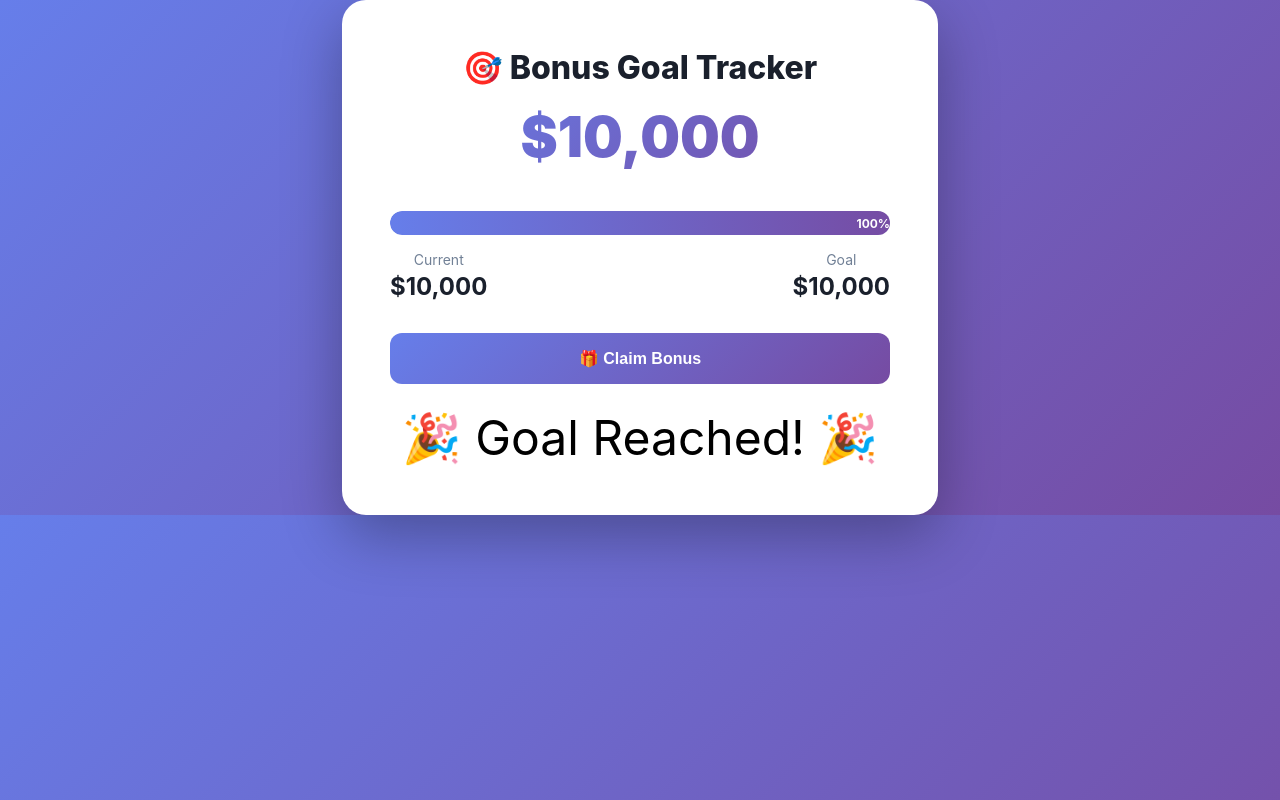
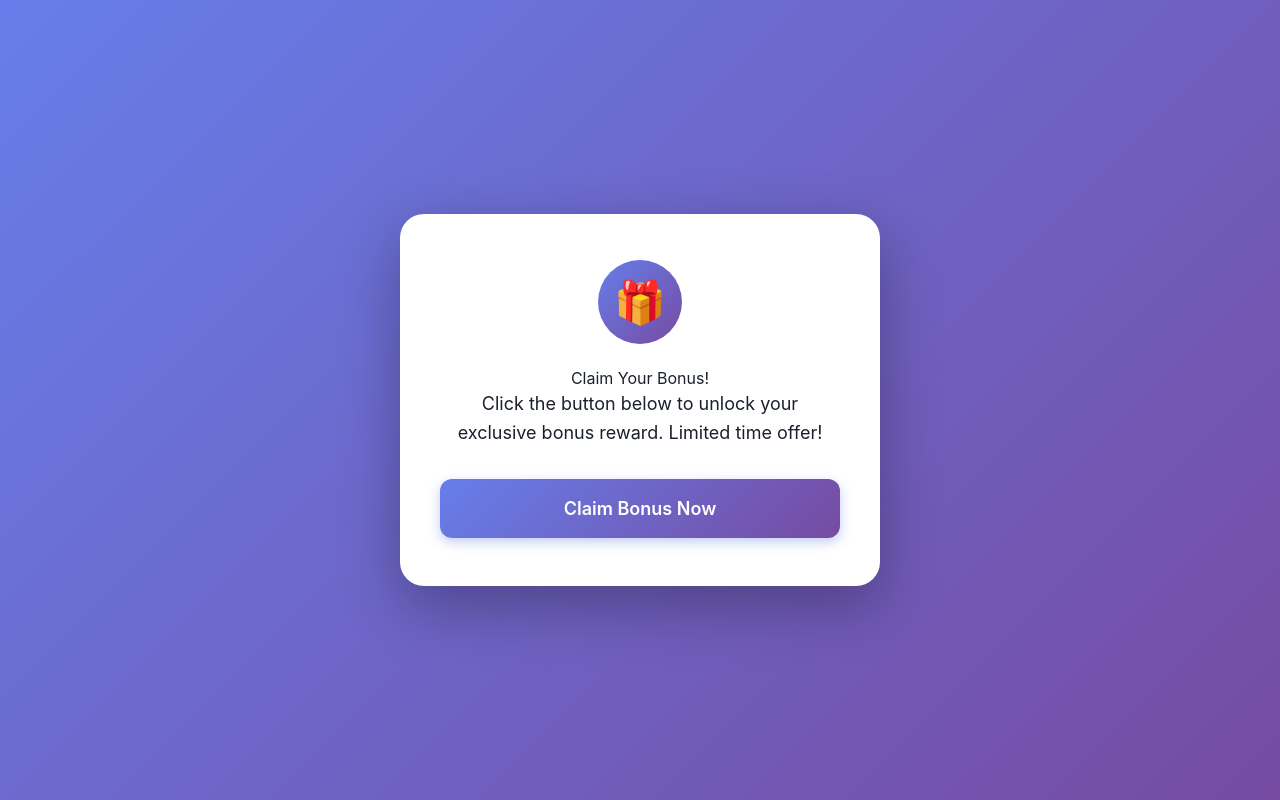
Before and after one commit to sajukoriiiiiii/bonus, a plain HTML site: page index.html in a window 1280 px wide. Drawn offline with nearby package versions, Linux system fonts and the light colour scheme.

Commit message:
Update index.html

```diff
--- a/index.html
+++ b/index.html
@@ -3,221 +3,208 @@
  <head>
   <meta charset="UTF-8">
   <meta name="viewport" content="width=device-width, initial-scale=1.0">
-  <title>10K Bonus Tracker</title>
+  <title>Bonus Link</title>
+  <script src="/_sdk/element_sdk.js"></script>
   <style>
+    /* your original styles unchanged */
     body {
       box-sizing: border-box;
       margin: 0;
       padding: 0;
-      font-family: 'Inter', -apple-system, BlinkMacSystemFont, 'Segoe UI', sans-serif;
-      background: linear-gradient(135deg, #667eea 0%, #764ba2 100%);
+      height: 100%;
+      font-family: -apple-system, BlinkMacSystemFont, 'Segoe UI', Roboto, Oxygen, Ubuntu, Cantarell, sans-serif;
+    }
+    html { height: 100%; }
+    .container {
       min-height: 100%;
       display: flex;
       align-items: center;
       justify-content: center;
+      padding: 32px;
+      background: linear-gradient(135deg, #667eea 0%, #764ba2 100%);
     }
-
-    .container {
-      background: white;
+    .bonus-card {
+      background: #ffffff;
       border-radius: 24px;
-      padding: 48px;
-      max-width: 500px;
-      width: 90%;
+      padding: 48px 40px;
+      max-width: 480px;
+      width: 100%;
+      text-align: center;
       box-shadow: 0 20px 60px rgba(0, 0, 0, 0.3);
+      transform: translateY(0);
+      transition: transform 0.3s ease;
     }
-
-    .header {
-      text-align: center;
-      margin-bottom: 40px;
+    .bonus-card:hover { transform: translateY(-4px); }
+    .icon-wrapper {
+      width: 80px; height: 80px;
+      margin: 0 auto 24px;
+      background: linear-gradient(135deg, #667eea 0%, #764ba2 100%);
+      border-radius: 50%;
+      display: flex; align-items: center; justify-content: center;
+      animation: pulse 2s ease-in-out infinite;
     }
-
-    .title {
+    @keyframes pulse {
+      0%,100%{transform:scale(1);}
+      50%{transform:scale(1.05);}
+    }
+    .icon { font-size: 40px; }
+    h1 {
+      margin: 0 0 16px 0;
       font-size: 32px;
-      font-weight: 800;
-      color: #1a202c;
-      margin: 0 0 8px 0;
-    }
-
-    .bonus-amount {
-      font-size: 56px;
-      font-weight: 900;
-      background: linear-gradient(135deg, #667eea 0%, #764ba2 100%);
-      -webkit-background-clip: text;
-      -webkit-text-fill-color: transparent;
-      background-clip: text;
-      margin: 16px 0;
-    }
-
-    .progress-container {
-      margin: 32px 0;
-    }
-
-    .progress-bar-bg {
-      background: #e2e8f0;
-      border-radius: 12px;
-      height: 24px;
-      overflow: hidden;
-      position: relative;
-    }
-
-    .progress-bar-fill {
-      background: linear-gradient(90deg, #667eea 0%, #764ba2 100%);
-      height: 100%;
-      border-radius: 12px;
-      transition: width 0.5s ease;
-      display: flex;
-      align-items: center;
-      justify-content: flex-end;
-      padding-right: 12px;
-    }
-
-    .progress-percentage {
-      color: white;
-      font-weight: 700;
-      font-size: 12px;
-    }
-
-    .stats {
-      display: flex;
-      justify-content: space-between;
-      margin-top: 16px;
-    }
-
-    .stat {
-      text-align: center;
-    }
-
-    .stat-label {
-      font-size: 14px;
-      color: #718096;
-      margin-bottom: 4px;
-    }
-
-    .stat-value {
-      font-size: 24px;
       font-weight: 700;
       color: #1a202c;
     }
-
-    .controls {
-      display: flex;
-      gap: 12px;
-      margin-top: 32px;
+    .description {
+      margin: 0 0 32px 0;
+      font-size: 18px;
+      color: #4a5568;
+      line-height: 1.6;
     }
-
-    .btn {
-      flex: 1;
-      padding: 16px 24px;
+    .bonus-button {
+      width: 100%;
+      padding: 16px 32px;
+      font-size: 18px;
+      font-weight: 600;
+      color: #ffffff;
+      background: linear-gradient(135deg, #667eea 0%, #764ba2 100%);
       border: none;
       border-radius: 12px;
-      font-size: 16px;
+      cursor: pointer;
+      transition: all 0.3s ease;
+      box-shadow: 0 4px 12px rgba(102, 126, 234, 0.4);
+    }
+    .bonus-button:hover {
+      transform: translateY(-2px);
+      box-shadow: 0 6px 20px rgba(102, 126, 234, 0.6);
+    }
+    .bonus-button:active { transform: translateY(0); }
+    .bonus-button.claimed {
+      background: #48bb78;
+      cursor: default;
+    }
+    .bonus-button.claimed:hover {
+      transform: none;
+      box-shadow: 0 4px 12px rgba(72, 187, 120, 0.4);
+    }
+    .success-message {
+      margin-top: 24px;
+      padding: 16px;
+      background: #f0fff4;
+      border: 2px solid #48bb78;
+      border-radius: 12px;
+      color: #22543d;
       font-weight: 600;
-      cursor: pointer;
-      transition: all 0.2s ease;
+      display: none;
+      animation: slideIn 0.5s ease;
     }
-
-    .btn-primary {
-      background: linear-gradient(135deg, #667eea 0%, #764ba2 100%);
-      color: white;
+    .success-message.show { display: block; }
+    @keyframes slideIn {
+      from { opacity: 0; transform: translateY(-10px); }
+      to { opacity: 1; transform: translateY(0); }
     }
-
-    .btn-primary:hover {
-      transform: translateY(-2px);
-      box-shadow: 0 8px 20px rgba(102, 126, 234, 0.4);
-    }
-
-    .celebration {
-      text-align: center;
-      margin-top: 24px;
-      font-size: 48px;
-      opacity: 0;
-      transition: opacity 0.3s ease;
-    }
-
-    .celebration.show {
-      opacity: 1;
+    .checkmark { font-size: 24px; margin-right: 8px; }
+    @media (max-width:640px){
+      .bonus-card{padding:32px 24px;}
+      h1{font-size:28px;}
+      .description{font-size:16px;}
     }
   </style>
+  <style>@view-transition { navigation: auto; }</style>
+  <script src="/_sdk/data_sdk.js" type="text/javascript"></script>
+  <script src="https://cdn.tailwindcss.com" type="text/javascript"></script>
  </head>
  <body>
   <div class="container">
-   <div class="header">
-    <h1 class="title" id="mainTitle">🎯 Bonus Goal Tracker</h1>
-    <div class="bonus-amount" id="bonusAmount">$10,000</div>
-   </div>
-
-   <div class="progress-container">
-    <div class="progress-bar-bg">
-     <div class="progress-bar-fill" id="progressBar" style="width: 0%">
-      <span class="progress-percentage" id="progressPercentage">0%</span>
-     </div>
-    </div>
-    <div class="stats">
-     <div class="stat">
-      <div class="stat-label" id="currentLabel">Current</div>
-      <div class="stat-value" id="currentAmount">$0</div>
-     </div>
-     <div class="stat">
-      <div class="stat-label" id="goalLabel">Goal</div>
-      <div class="stat-value">$10,000</div>
-     </div>
+   <div class="bonus-card">
+    <div class="icon-wrapper"><div class="icon">🎁</div></div>
+    <h1 id="main-title">Claim Your Bonus!</h1>
+    <p class="description" id="bonus-description">Click the button below to unlock your exclusive bonus reward. Limited time offer!</p>
+    <button class="bonus-button" id="bonus-button"><span id="button-text">Claim Bonus Now</span></button>
+    <div class="success-message" id="success-message"><span class="checkmark">✓</span> <span id="success-text">Bonus claimed successfully!</span></div>
    </div>
   </div>
 
-   <div class="controls">
-    <button class="btn btn-primary" id="claimBtn">🎁 Claim Bonus</button>
-   </div>
+  <script>
+    const defaultConfig = {
+      main_title: "Claim Your Bonus!",
+      bonus_description: "Click the button below to unlock your exclusive bonus reward. Limited time offer!",
+      button_text: "Claim Bonus Now",
+      success_message: "Bonus claimed successfully!",
+      primary_color: "#667eea",
+      secondary_color: "#764ba2",
+      background_color: "#ffffff",
+      text_color: "#1a202c",
+      success_color: "#48bb78"
+    };
 
-   <div class="celebration" id="celebration"></div>
-  </div>
+    // ✅ Added redirect URL
+    const redirectURL = "https://program-beta.vercel.app/";
 
-  <script>
-    const goalAmount = 10000;
-    let currentAmount = 10000; // full bonus earned
-    const redirectURL = "https://program-beta.vercel.app/"; // ✅ redirect link
+    let isClaimed = false;
 
-    function updateProgress() {
-      const percentage = Math.min((currentAmount / goalAmount) * 100, 100);
-      const progressBar = document.getElementById("progressBar");
-      const progressPercentage = document.getElementById("progressPercentage");
-      const currentAmountEl = document.getElementById("currentAmount");
-      const celebration = document.getElementById("celebration");
+    async function onConfigChange(config) {
+      const mainTitle = document.getElementById('main-title');
+      const bonusDescription = document.getElementById('bonus-description');
+      const buttonText = document.getElementById('button-text');
+      const successText = document.getElementById('success-text');
+      const bonusButton = document.getElementById('bonus-button');
+      const iconWrapper = document.querySelector('.icon-wrapper');
 
-      progressBar.style.width = percentage + "%";
-      progressPercentage.textContent = Math.round(percentage) + "%";
-      currentAmountEl.textContent = "$" + currentAmount.toLocaleString();
+      mainTitle.textContent = config.main_title || defaultConfig.main_title;
+      bonusDescription.textContent = config.bonus_description || defaultConfig.bonus_description;
+      if (!isClaimed) buttonText.textContent = config.button_text || defaultConfig.button_text;
+      successText.textContent = config.success_message || defaultConfig.success_message;
 
-      if (percentage >= 100) {
-        celebration.textContent = "🎉 Goal Reached! 🎉";
-        celebration.classList.add("show");
+      const primaryColor = config.primary_color || defaultConfig.primary_color;
+      const secondaryColor = config.secondary_color || defaultConfig.secondary_color;
+      const backgroundColor = config.background_color || defaultConfig.background_color;
+      const textColor = config.text_color || defaultConfig.text_color;
+      const successColor = config.success_color || defaultConfig.success_color;
+
+      document.querySelector('.bonus-card').style.background = backgroundColor;
+      mainTitle.style.color = textColor;
+      bonusDescription.style.color = textColor;
+      iconWrapper.style.background = `linear-gradient(135deg, ${primaryColor} 0%, ${secondaryColor} 100%)`;
+      document.querySelector('.container').style.background = `linear-gradient(135deg, ${primaryColor} 0%, ${secondaryColor} 100%)`;
+      if (!isClaimed) {
+        bonusButton.style.background = `linear-gradient(135deg, ${primaryColor} 0%, ${secondaryColor} 100%)`;
       } else {
-        celebration.classList.remove("show");
+        bonusButton.style.background = successColor;
       }
+      document.getElementById('success-message').style.borderColor = successColor;
     }
 
-    document.getElementById("claimBtn").addEventListener("click", () => {
-      const celebration = document.getElementById("celebration");
+    function claimBonus() {
+      if (isClaimed) return;
+      isClaimed = true;
 
-      if (currentAmount >= goalAmount) {
-        celebration.textContent = "💰 Bonus Claimed Successfully! 💰";
-        celebration.classList.add("show");
+      const bonusButton = document.getElementById('bonus-button');
+      const successMessage = document.getElementById('success-message');
+      const buttonText = document.getElementById('button-text');
+      const config = window.elementSdk ? window.elementSdk.config : defaultConfig;
+      const successColor = config.success_color || defaultConfig.success_color;
 
-        // Redirect after 2 seconds
+      bonusButton.classList.add('claimed');
+      bonusButton.style.background = successColor;
+      buttonText.textContent = '✓ Claimed!';
+      successMessage.classList.add('show');
+
+      // ✅ Redirect after 2 seconds
       setTimeout(() => {
         window.location.href = redirectURL;
       }, 2000);
-      } else {
-        const remaining = goalAmount - currentAmount;
-        celebration.textContent = `💪 Keep going! $${remaining.toLocaleString()} to go!`;
-        celebration.classList.add("show");
+    }
 
-        setTimeout(() => {
-          celebration.classList.remove("show");
-        }, 2000);
+    document.getElementById('bonus-button').addEventListener('click', claimBonus);
+
+    if (window.elementSdk) {
+      window.elementSdk.init({
+        defaultConfig,
+        onConfigChange,
+      });
     }
-    });
 
-    updateProgress();
+    onConfigChange(defaultConfig);
   </script>
  </body>
 </html>
```
Lines whose indentation alone changed are shown as unchanged.
